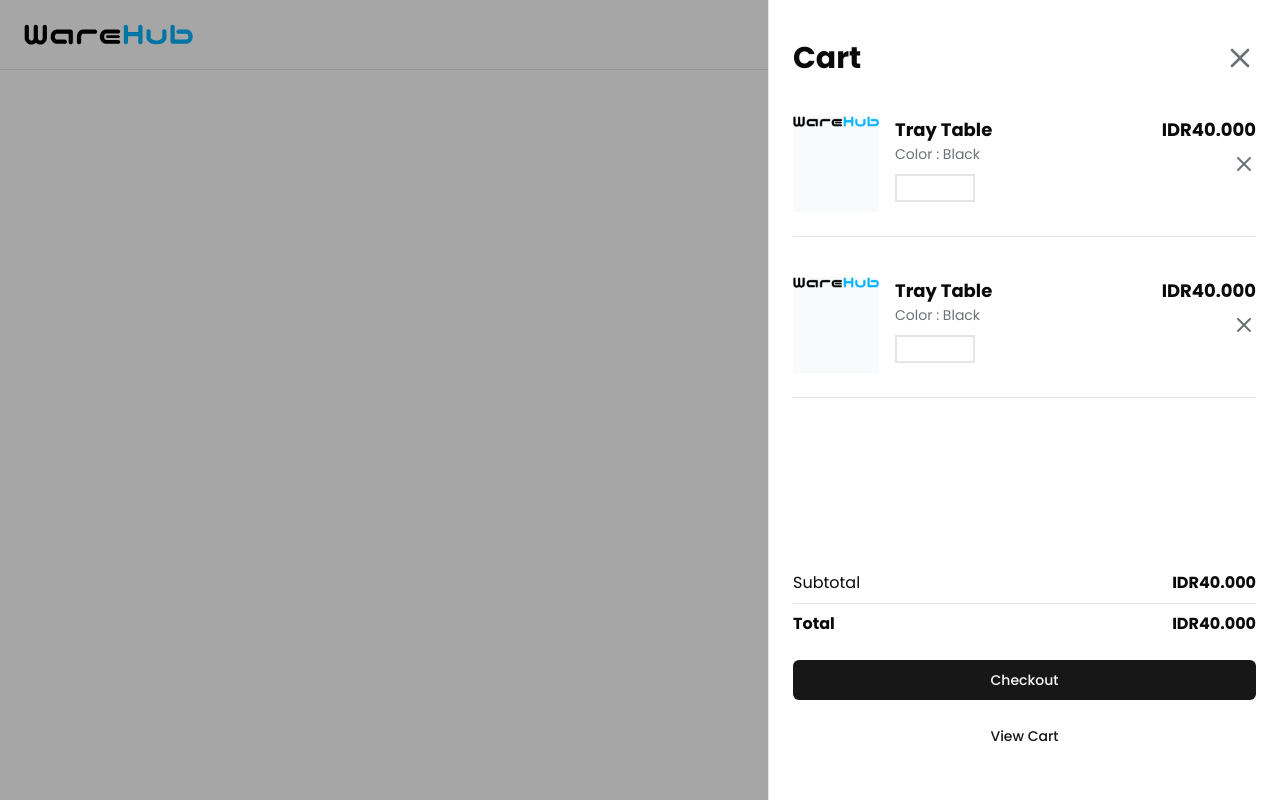
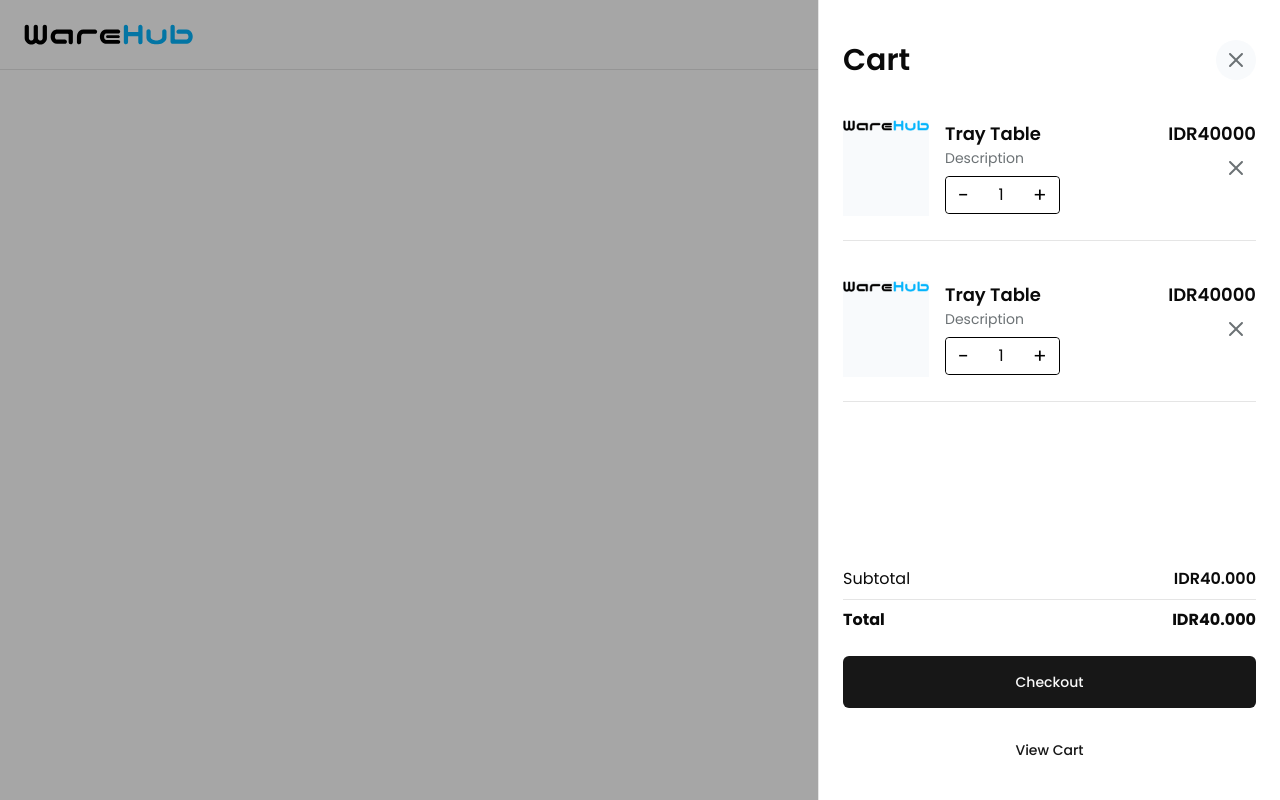
Before and after one commit to DTI-Final-Project-Group-3/frontend, a Next.js app: page / in a window 1280 px wide. Built offline with nearby package versions, Linux system fonts and the light colour scheme.

Commit message:
feat : add some styling for cart

```diff
--- a/src/components/cart/Cart.tsx
+++ b/src/components/cart/Cart.tsx
@@ -2,113 +2,41 @@ import Image from "next/image";
 import React, { FC } from "react";
 import { Separator } from "../ui/separator";
 import { Button } from "../ui/button";
+import CartItem from "./components/CartItem";
 
 const Cart: FC = () => {
-  // const showCart = true;
-
   return (
     <section className="bg-black w-full h-full">
       {/* Overlay */}
       <div className="fixed inset-0 bg-black bg-opacity-35 z-20" />
 
       {/* Cart items */}
-      <div className="border-l-[1px] z-30 fixed top-0 right-0 h-screen md:w-[512px] bg-white py-[40px] px-[24px]">
+      <div className="border-l-[1px] z-30 fixed top-0 right-0 h-screen w-full md:w-[462px] bg-white py-[40px] px-[24px]">
         {/* Header */}
         <div className="flex items-center justify-between">
-          <h1 className="text-3xl font-bold">Cart</h1>
-          <Image
-            src="/icons/close.svg"
-            alt="close icon"
-            height={32}
-            width={32}
-            className="cursor-pointer"
-          />
+          <h1 className="text-3xl font-semibold">Cart</h1>
+          <div className="bg-slate-50 p-2 rounded-full hover:bg-slate-200 transition-all cursor-pointer">
+            <Image
+              src="/icons/close.svg"
+              alt="close icon"
+              height={24}
+              width={24}
+            />
+          </div>
         </div>
 
         <div className="flex flex-col justify-between h-full">
           {/* Cart Items */}
           <div>
-            <div className="mt-[40px]">
-              <div className="flex items-start justify-between">
-                <div className="flex gap-4">
-                  <div className="h-[96px] w-[86px] bg-slate-50">
-                    <Image
-                      src="/images/WareHub.png"
-                      alt="close icon"
-                      height={100}
-                      width={100}
-                      className="cursor-pointer w-auto h-auto object-cover"
-                    />
-                  </div>
-
-                  <div className="flex flex-col items-start">
-                    <h3 className="text-lg font-bold">Tray Table</h3>
-                    <p className="text-sm text-[#6C7275]">Color : Black</p>
-                    <input
-                      type="text"
-                      className="mt-[10px] border-2 w-[80px]"
-                    />
-                  </div>
-                </div>
-
-                {/* Prices */}
-                <div className="flex flex-col justify-start items-end h-full">
-                  <h3 className="text-lg font-bold">IDR40.000</h3>
-                  <Image
-                    src="/icons/close.svg"
-                    alt="close icon"
-                    height={24}
-                    width={24}
-                    className="cursor-pointer pt-[8px]"
-                  />
-                </div>
-              </div>
-              <Separator className="my-[24px]" />
-            </div>
-            <div className="mt-[40px]">
-              <div className="flex items-start justify-between">
-                <div className="flex gap-4">
-                  <div className="h-[96px] w-[86px] bg-slate-50">
-                    <Image
-                      src="/images/WareHub.png"
-                      alt="close icon"
-                      height={100}
-                      width={100}
-                      className="cursor-pointer w-auto h-auto object-cover"
-                    />
-                  </div>
-
-                  <div className="flex flex-col items-start">
-                    <h3 className="text-lg font-bold">Tray Table</h3>
-                    <p className="text-sm text-[#6C7275]">Color : Black</p>
-                    <input
-                      type="text"
-                      className="mt-[10px] border-2 w-[80px]"
-                    />
-                  </div>
-                </div>
-
-                {/* Prices */}
-                <div className="flex flex-col justify-start items-end h-full">
-                  <h3 className="text-lg font-bold">IDR40.000</h3>
-                  <Image
-                    src="/icons/close.svg"
-                    alt="close icon"
-                    height={24}
-                    width={24}
-                    className="cursor-pointer pt-[8px]"
-                  />
-                </div>
-              </div>
-              <Separator className="my-[24px]" />
-            </div>
+            <CartItem />
+            <CartItem />
           </div>
 
           {/* Footer */}
-          <div className="mb-[40px]">
+          <div className="mb-[24px]">
             <div className="flex items-center justify-between">
               <span>Subtotal</span>
-              <span className="font-bold">IDR40.000</span>
+              <span className="font-semibold">IDR40.000</span>
             </div>
             <Separator className="my-[8px]" />
             <div className="flex items-center justify-between mb-6">
--- /dev/null
+++ b/src/components/cart/components/CartItem.tsx
@@ -0,0 +1,75 @@
+"use client";
+
+import { Separator } from "@/components/ui/separator";
+import Image from "next/image";
+import React, { useState } from "react";
+
+const CartItem = () => {
+  const [quantity, setQuantity] = useState(1);
+
+  const increaseQuantity = () => setQuantity((prev) => prev + 1);
+  const decreaseQuantity = () => {
+    if (quantity > 1) setQuantity((prev) => prev - 1);
+  };
+
+  return (
+    <div className="mt-[40px]">
+      <div className="flex items-start justify-between">
+        <div className="flex gap-4">
+          <div className="h-[96px] w-[86px] bg-slate-50">
+            <Image
+              src="/images/WareHub.png"
+              alt="close icon"
+              height={100}
+              width={100}
+              className="cursor-pointer w-auto h-auto object-cover"
+            />
+          </div>
+
+          <div className="flex flex-col items-start">
+            <h3 className="text-lg font-semibold line-clamp-1">Tray Table</h3>
+            <p className="text-sm text-[#6C7275]">Description</p>
+
+            {/* Quantity Controls */}
+            <div className="flex items-center mt-[8px] border border-black rounded-sm">
+              <button
+                className="px-3 py-1 text-xl text-black bg-white hover:bg-slate-50 transition-all rounded-sm"
+                onClick={decreaseQuantity}
+              >
+                -
+              </button>
+              <input
+                type="text"
+                value={quantity}
+                readOnly
+                className="w-10 text-center"
+              />
+              <button
+                className="px-3 py-1 text-xl text-black bg-white hover:bg-slate-50 transition-all rounded-sm"
+                onClick={increaseQuantity}
+              >
+                +
+              </button>
+            </div>
+          </div>
+        </div>
+
+        {/* Prices */}
+        <div className="flex flex-col justify-start items-end h-full">
+          <h3 className="text-lg font-semibold">IDR{quantity * 40000}</h3>
+          <div className="p-2 rounded-full hover:bg-slate-100 transition-all cursor-pointer pt-[8px]">
+            <Image
+              src="/icons/close.svg"
+              alt="close icon"
+              height={24}
+              width={24}
+            />
+          </div>
+        </div>
+      </div>
+      <Separator className="my-[24px]" />
+    </div>
+  );
+};
+
+export default CartItem;
--- a/src/components/ui/button.tsx
+++ b/src/components/ui/button.tsx
@@ -1,15 +1,16 @@
-import * as React from "react"
-import { Slot } from "@radix-ui/react-slot"
-import { cva, type VariantProps } from "class-variance-authority"
+import * as React from "react";
+import { Slot } from "@radix-ui/react-slot";
+import { cva, type VariantProps } from "class-variance-authority";
 
-import { cn } from "@/lib/utils"
+import { cn } from "@/lib/utils";
 
 const buttonVariants = cva(
   "inline-flex items-center justify-center gap-2 whitespace-nowrap rounded-md text-sm font-medium ring-offset-background transition-colors focus-visible:outline-none focus-visible:ring-2 focus-visible:ring-ring focus-visible:ring-offset-2 disabled:pointer-events-none disabled:opacity-50 [&_svg]:pointer-events-none [&_svg]:size-4 [&_svg]:shrink-0",
   {
     variants: {
       variant: {
-        default: "bg-primary text-primary-foreground hover:bg-primary/90 w-full",
+        default:
+          "bg-primary text-primary-foreground hover:bg-primary/90 w-full",
         destructive:
           "bg-destructive text-destructive-foreground hover:bg-destructive/90",
         outline:
@@ -20,10 +21,10 @@ const buttonVariants = cva(
         link: "text-primary underline-offset-4 hover:underline w-full",
       },
       size: {
-        default: "h-10 px-4 py-2",
-        sm: "h-9 rounded-md px-3",
-        lg: "h-11 rounded-md px-8",
-        icon: "h-10 w-10",
+        default: "h-[52px] px-4 py-2",
+        sm: "h-[52px] rounded-md px-3",
+        lg: "h-[52px] rounded-md px-8",
+        icon: "h-[52px] w-10",
       },
     },
     defaultVariants: {
@@ -31,26 +32,26 @@ const buttonVariants = cva(
       size: "default",
     },
   }
-)
+);
 
 export interface ButtonProps
   extends React.ButtonHTMLAttributes<HTMLButtonElement>,
     VariantProps<typeof buttonVariants> {
-  asChild?: boolean
+  asChild?: boolean;
 }
 
 const Button = React.forwardRef<HTMLButtonElement, ButtonProps>(
   ({ className, variant, size, asChild = false, ...props }, ref) => {
-    const Comp = asChild ? Slot : "button"
+    const Comp = asChild ? Slot : "button";
     return (
       <Comp
         className={cn(buttonVariants({ variant, size, className }))}
         ref={ref}
         {...props}
       />
-    )
+    );
   }
-)
-Button.displayName = "Button"
+);
+Button.displayName = "Button";
 
-export { Button, buttonVariants }
+export { Button, buttonVariants };
```
